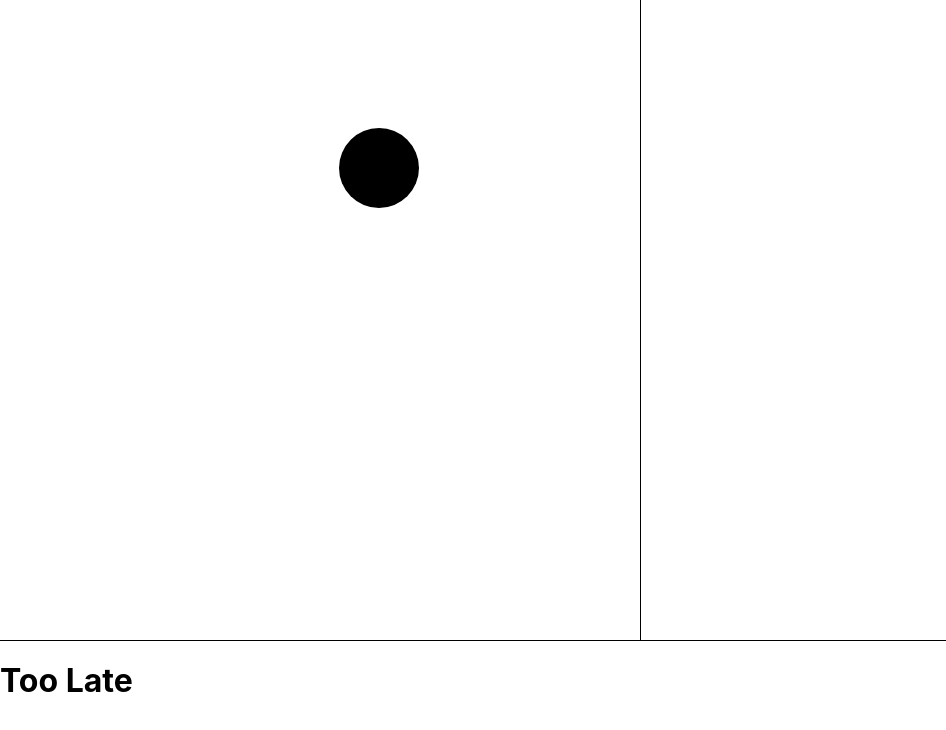
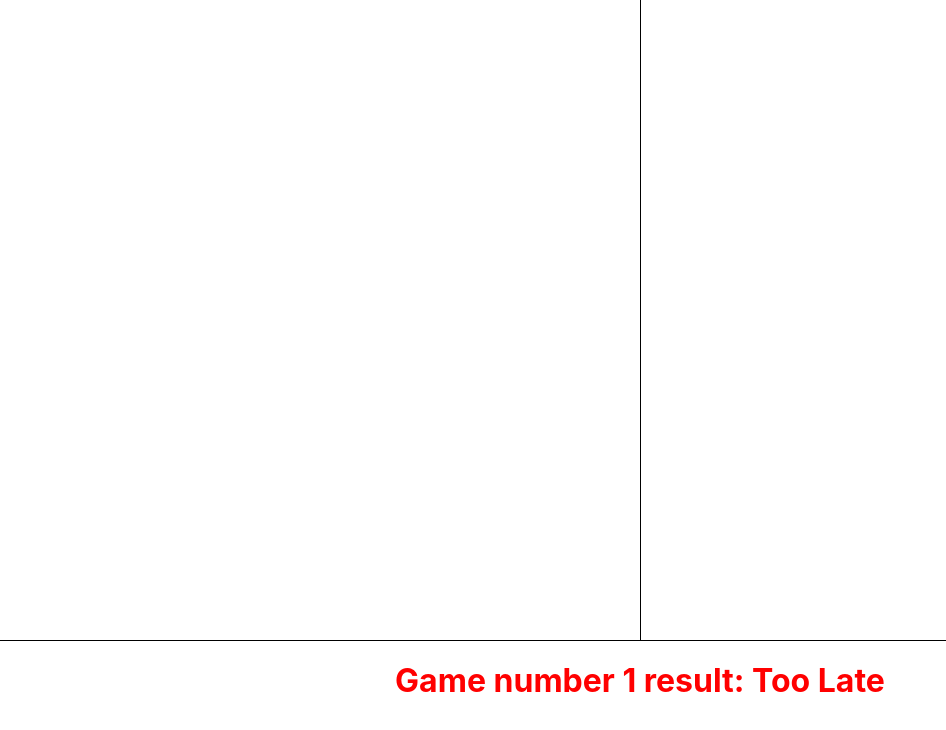
Before and after one commit to adinizri/MavensFS, a React (Create React App) app in the folder Client/: page /Game in a window 1280 px wide. Shown: the top 730 px of the page, without its empty margins (0-946 px from the left). Built offline with nearby package versions, Linux system fonts and the light colour scheme.

Commit message:
game works

```diff
--- /dev/null
+++ b/Client/src/Pages/Game/FeedbackMessage/FeedbackMessage.css
@@ -0,0 +1,4 @@
+.Message{
+    display: flex;
+    justify-content: center;
+}
--- /dev/null
+++ b/Client/src/Pages/Game/FeedbackMessage/FeedbackMessage.tsx
@@ -0,0 +1,17 @@
+import "./FeedbackMessage.css";
+import { IReactionType } from "../../../Interfaces/ReactionType.type";
+
+interface IProps {
+  userReaction: IReactionType;
+  gameCounter: number;
+}
+
+export default function FeedbackMessage({ userReaction, gameCounter }: IProps) {
+  return (
+    <h1
+      className='Message'
+      style={{ color: userReaction.type === "Mistake" ? "red" : "green" }}>
+      {`Game number ${gameCounter} result: ${userReaction.message}`}
+    </h1>
+  );
+}
--- a/Client/src/Pages/Game/Game.tsx
+++ b/Client/src/Pages/Game/Game.tsx
@@ -1,4 +1,3 @@
-import SideIndicator from "./Side/SideIndicator/SideIndicator";
 import { IReactionType } from "../../Interfaces/ReactionType.type";
 import "./Game.css";
 import {
@@ -9,52 +8,61 @@ import {
 } from "../../Consts";
 import Side from "./Side/Side";
 import { useEffect, useRef, useState } from "react";
-import ResultMsg from "./ResultMsg/ResultMsg";
+import FeedbackMessage from "./FeedbackMessage/FeedbackMessage";
 
 export default function Game() {
   const [selectedSide, setSelectedSide] = useState<string>(); //the selected side
-  const [userReaction, setUserReaction] = useState<IReactionType>(); //the user reaction
   const [showIndicator, setShowIndicator] = useState<boolean>(false);
-  const isKeyPressedRef =useRef(false);
-  const showIndicatorRef = useRef(showIndicator);
-  showIndicatorRef.current = showIndicator;
-  const selectedSideRef = useRef(selectedSide);
-  selectedSideRef.current = selectedSide;
-  const isInTimeRef = useRef(false);
+  const [gamesPlayedCounter, setGamePlayedCounter] = useState(0);
+
+  const isKeyPressedRef = useRef(false);
+  const showIndicatorRef = useRef(showIndicator); //to get access to the showIndicator state in the event listener
+  const selectedSideRef = useRef(selectedSide); //to get access to the selectedSide state in the event listener
+  const userReactionRef = useRef<IReactionType>(); //saving the user reaction in a ref for update it without a render
+
+  showIndicatorRef.current = showIndicator; //setting it after render
+  selectedSideRef.current = selectedSide; //setting it after render
+
+  const randomSide = Math.round(Math.random() * 1); //random 0 or 1 that indicate the side index
+  const randomWaitingTime = Math.floor(Math.random() * (5000 - 2000) + 2000); // Random time between 2 to 5 seconds in milliseconds
 
   useEffect(() => {
-    startGame();
+    isKeyPressedRef.current = false;
+    setShowIndicator(false);
+    setSelectedSide(sideDivs[randomSide]);
+    const waitingTimer = setTimeout(() => {
+      setShowIndicator(true);
+
+      const showTimer = setTimeout(
+        () => {
+          setGamePlayedCounter((prevCounter) => prevCounter + 1);
+          console.log(gamesPlayedCounter);
+          setShowIndicator(false);
+          if (!isKeyPressedRef.current) {
+            userReactionRef.current =
+              userReactionOptions[userReactionIds.tooLate];
+          }
+        },
+
+        1000
+      );
+      return () => clearTimeout(showTimer);
+    }, randomWaitingTime);
+
     //handling key press
-    window.addEventListener("keydown", handleKeyDown); //create event listener on component mounting
     return () => {
-      window.removeEventListener("keydown", handleKeyDown); //remove event listener on component unmount
+      clearTimeout(waitingTimer);
     };
+  }, [gamesPlayedCounter]);
+
+  useEffect(() => {
+    window.addEventListener("keydown", handleKeyPress); //create event listener on component mounting
+    return () => window.removeEventListener("keydown", handleKeyPress); //remove event listener on component unmount
   }, []);
 
-  const startGame = () => {
-    isKeyPressedRef.current=(false)
-    setShowIndicator(false);
-    isInTimeRef.current = false;
-    const randomSide = Math.round(Math.random() * 1); //random 0 or 1 that indicate the side index
-    setSelectedSide(sideDivs[randomSide]);
-
-    const randomWaitingTime = Math.floor(Math.random() * (5000 - 2000) + 2000); // Random time between 2 to 5 seconds in milliseconds
-
-    setTimeout(() => {
-      setShowIndicator(true);
-      isInTimeRef.current = true;
-      setTimeout(() => {(isInTimeRef.current = false);
-        if(!isKeyPressedRef.current){
-          startGame();
-           setUserReaction(userReactionOptions[userReactionIds.tooLate])}}
-
-      , 1000);
-    }, randomWaitingTime);
-  };
-
   //key press handler
-  const handleKeyDown = (event: KeyboardEvent) => {
-    isKeyPressedRef.current=(true)
+  const handleKeyPress = (event: KeyboardEvent) => {
+    isKeyPressedRef.current = true;
     // im using ref because I want to pass the event listener the current value
     if (showIndicatorRef.current) {
       const isCorrectKey =
@@ -62,24 +70,18 @@ export default function Game() {
           ? selectedSideRef.current === sideDivs[GameSides.Left]
           : selectedSideRef.current === sideDivs[GameSides.Right];
 
-      if (isCorrectKey) {
-        if (isInTimeRef.current) {
-          setUserReaction(userReactionOptions[userReactionIds.success]);
-
+      isCorrectKey
+        ? (userReactionRef.current =
+            userReactionOptions[userReactionIds.success])
+        : (userReactionRef.current =
+            userReactionOptions[userReactionIds.wrongKey]);
     } else {
-          setUserReaction(userReactionOptions[userReactionIds.tooLate]);
+      userReactionRef.current = userReactionOptions[userReactionIds.tooSoon];
     }
-      } else {
-        setUserReaction(userReactionOptions[userReactionIds.wrongKey]);
-      }
-    } else {
-      setUserReaction(userReactionOptions[userReactionIds.tooSoon]);
-    }
-
-    startGame();
   };
 
-  return (<>
+  return (
+    <>
       <div className='game_container'>
         {sideDivs.map((side) => {
           return (
@@ -91,6 +93,11 @@ export default function Game() {
           );
         })}
       </div>
-   {userReaction&& <ResultMsg message={userReaction?.message}></ResultMsg>}</>
+      {userReactionRef.current && !showIndicator && (
+        <FeedbackMessage
+          userReaction={userReactionRef.current}
+          gameCounter={gamesPlayedCounter}></FeedbackMessage>
+      )}
+    </>
   );
 }
--- a/Client/src/Pages/Game/ResultMsg/ResultMsg.tsx
+++ /dev/null
@@ -1,7 +0,0 @@
-interface IProps{
-    message:string
-}
-
-export default function ResultMsg({message}:IProps){
-return <h1>{message}</h1>
-}
```
Lines whose indentation alone changed are shown as unchanged.
